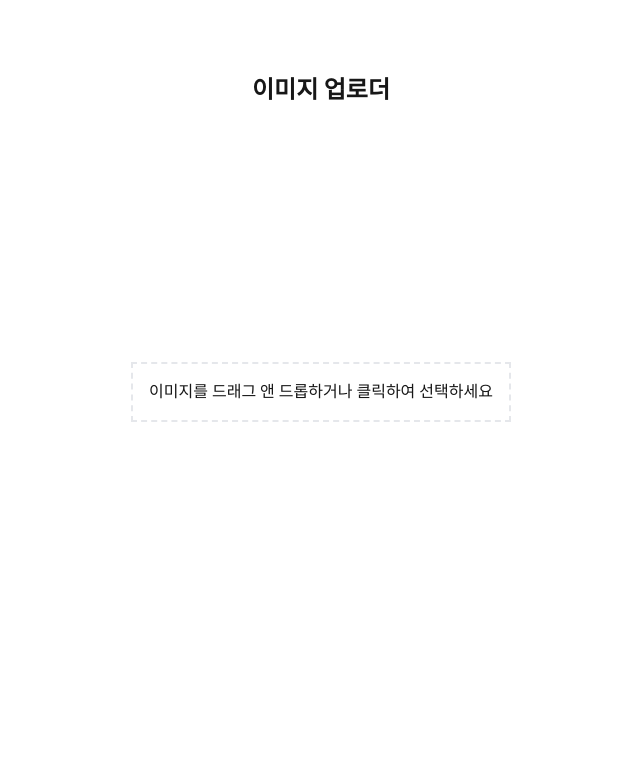
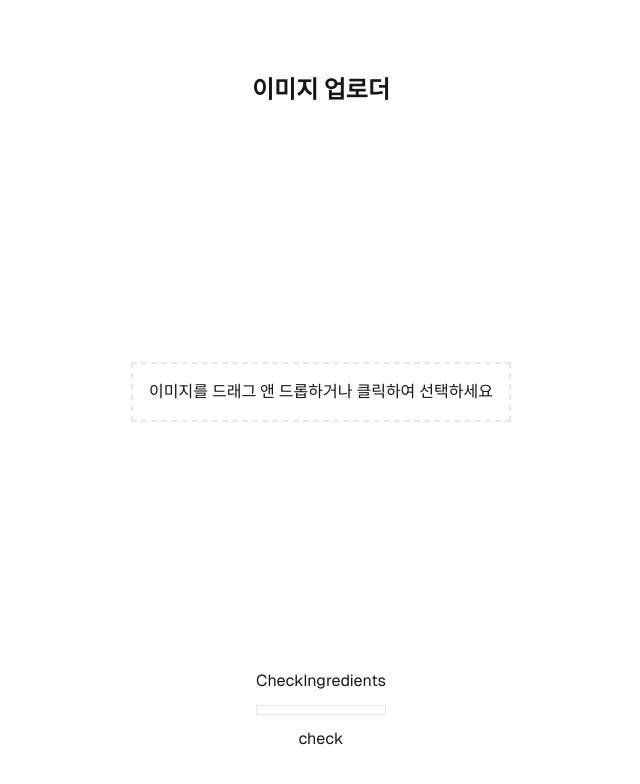
Before and after one commit to nohsangwoo/ingrecipe, a Next.js app: page / in a window 1280 px wide. Shown: the top 784 px of the page, without its empty margins (319-959 px from the left). Built offline with nearby package versions, Linux system fonts and the light colour scheme.

Commit message:
feat: upload to s3 using by presigned url

```diff
--- a/package.json
+++ b/package.json
@@ -9,6 +9,7 @@
     "lint": "next lint"
   },
   "dependencies": {
+    "axios": "^1.7.7",
     "framer-motion": "^11.11.8",
     "next": "14.2.15",
     "openai": "^4.67.3",
--- /dev/null
+++ b/pages/api/IdentifyingTheIngredients.ts
@@ -0,0 +1,40 @@
+import type { NextApiRequest, NextApiResponse } from 'next'
+
+export type IdentifyingTheIngredientsBodyType = {
+  firstKey: string
+  secondKey: string
+  thirdKey: string
+}
+
+type ResponseData = {
+  message: string
+  data?: any
+}
+
+export default function handler(
+  req: NextApiRequest,
+  res: NextApiResponse<ResponseData>,
+) {
+  if (req.method === 'GET') {
+    // GET 요청 처리
+    const { query } = req
+    res.status(200).json({
+      message: 'GET 요청 처리됨',
+      data: query,
+    })
+  } else if (req.method === 'POST') {
+    // POST 요청 처리
+    const body = req.body as IdentifyingTheIngredientsBodyType
+
+    console.log('body: ', body)
+
+    res.status(200).json({
+      message: 'POST 요청 처리됨',
+      data: body,
+    })
+  } else {
+    // 다른 HTTP 메소드에 대한 처리
+    res.setHeader('Allow', ['GET', 'POST'])
+    res.status(405).json({ message: `Method ${req.method} Not Allowed` })
+  }
+}
--- /dev/null
+++ b/src/app/components/CheckIngredients.tsx
@@ -0,0 +1,77 @@
+'use client'
+
+import axios from "axios"
+import { useEffect, useState } from "react";
+import { IdentifyingTheIngredientsBodyType } from "../../../pages/api/IdentifyingTheIngredients";
+
+
+interface CheckIngredientsProps {
+    uploadedImages: string[]
+}
+
+
+const CheckIngredients = ({ uploadedImages }: CheckIngredientsProps) => {
+    const [loading, setLoading] = useState(false);
+    const [resData, setResData] = useState("");
+
+
+
+    const handleSubmit = async (e: React.FormEvent) => {
+        e.preventDefault();
+        setLoading(true);
+        try {
+
+            const makeArgs = {
+                firstKey: uploadedImages?.[0],
+                secondKey: uploadedImages?.[1],
+                thirdKey: uploadedImages?.[2]
+            }
+
+            const response = await axios.post(`/api/IdentifyingTheIngredients`, {
+                ...makeArgs
+            } as IdentifyingTheIngredientsBodyType, {
+                headers: {
+                    'Content-Type': 'application/json',
+                },
+            });
+            setResData(response.data);
+        } catch (error) {
+            console.error(' 가져오기 오류:', error);
+            if (axios.isAxiosError(error)) {
+                alert(`가져오기 실패: ${error.response?.data?.message || error.message}`);
+            } else {
+                alert('알 수 없는 오류가 발생했습니다.');
+            }
+        } finally {
+            setLoading(false);
+        }
+    };
+    return (
+        <div className="flex flex-col gap-3">
+            <h1>
+                CheckIngredients
+            </h1>
+            <div className="flex flex-col p-1 border">
+                {
+                    uploadedImages.map((uploadedImage, index) => {
+                        return (
+                            <div
+                                key={index}
+                                className="border border-bllue-400"
+                            >
+                                {uploadedImage}
+                            </div>
+                        )
+                    })
+                }
+            </div>
+            <button
+                onClick={handleSubmit}
+            >
+                check
+            </button>
+        </div>
+    )
+}
+
+export default CheckIngredients
--- a/src/app/components/ImageUploader.tsx
+++ b/src/app/components/ImageUploader.tsx
@@ -1,10 +1,15 @@
-import React, { useState, useCallback } from 'react';
+import React, { useState, useCallback, Dispatch, SetStateAction } from 'react';
 import { useDropzone } from 'react-dropzone';
 
 const MAX_IMAGES = 3;
 const MAX_DIMENSION = 1080;
 
-const ImageUploader: React.FC = () => {
+
+interface ImageUploaderProps {
+    setUploadedImages: Dispatch<SetStateAction<string[]>>
+}
+
+const ImageUploader: React.FC<ImageUploaderProps> = ({ setUploadedImages }) => {
     const [images, setImages] = useState<File[]>([]);
 
     const onDrop = useCallback(async (acceptedFiles: File[]) => {
@@ -47,6 +52,7 @@ const ImageUploader: React.FC = () => {
                 });
 
                 console.log('업로드 성공:', key);
+                setUploadedImages(prev => [...prev, key])
             }
             alert('모든 이미지가 성공적으로 업로드되었습니다.');
             setImages([]);
--- a/src/app/page.tsx
+++ b/src/app/page.tsx
@@ -1,14 +1,18 @@
 'use client'
 
 import dynamic from 'next/dynamic'
-
+import CheckIngredients from './components/CheckIngredients'
+import { useState } from 'react';
 const ImageUploader = dynamic(() => import('./components/ImageUploader'), { ssr: false })
 
 export default function Home() {
+  const [uploadedImages, setUploadedImages] = useState<string[]>([]);
+
   return (
     <div className="grid grid-rows-[20px_1fr_20px] items-center justify-items-center min-h-screen p-8 pb-20 gap-16 sm:p-20 font-[family-name:var(--font-geist-sans)]">
       <h1 className="text-2xl font-bold">이미지 업로더</h1>
-      <ImageUploader />
+      <ImageUploader setUploadedImages={setUploadedImages} />
+      <CheckIngredients uploadedImages={uploadedImages} />
     </div>
   )
 }
```
Also changed, not shown: 1 other file (tests, documents, lock files or other folders).
